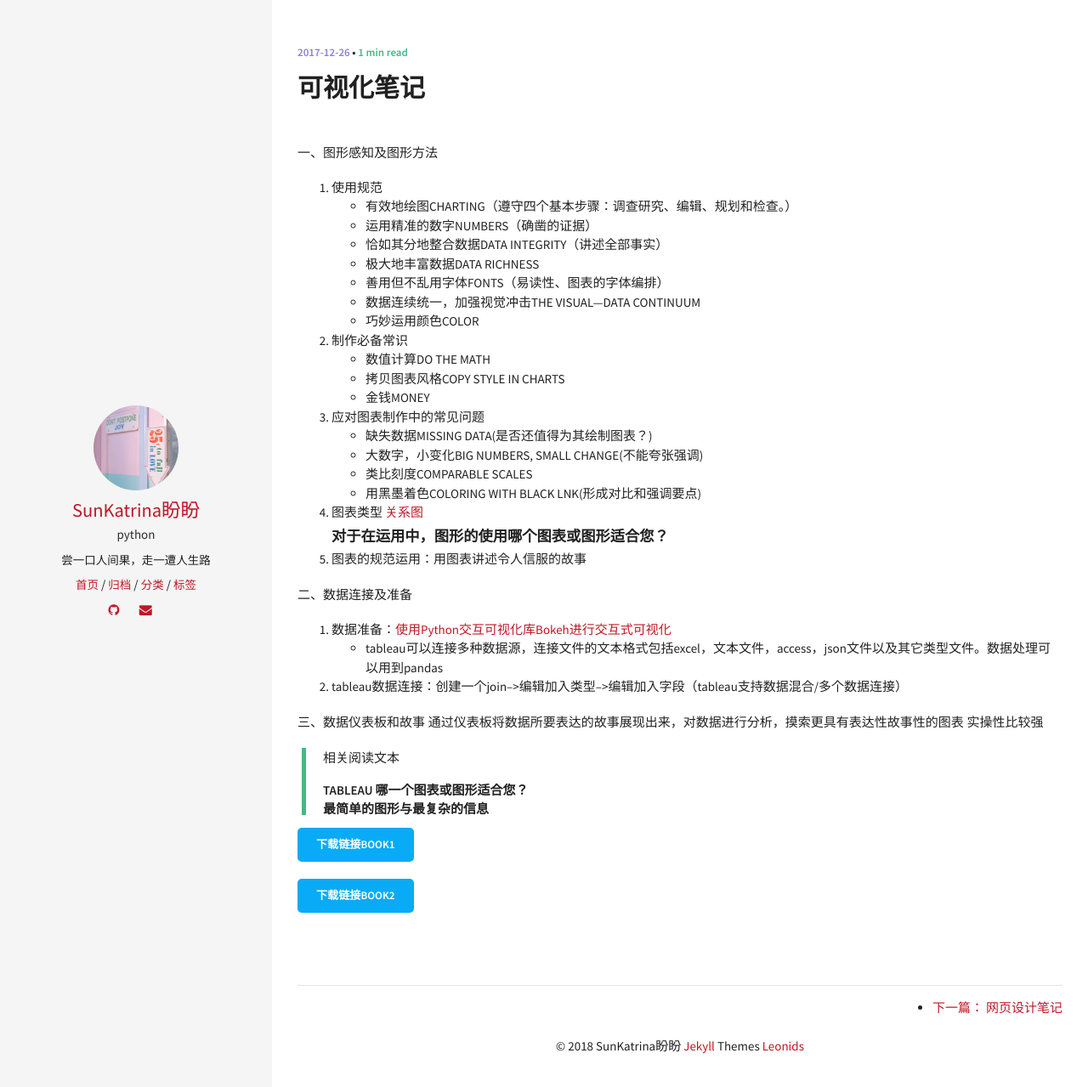
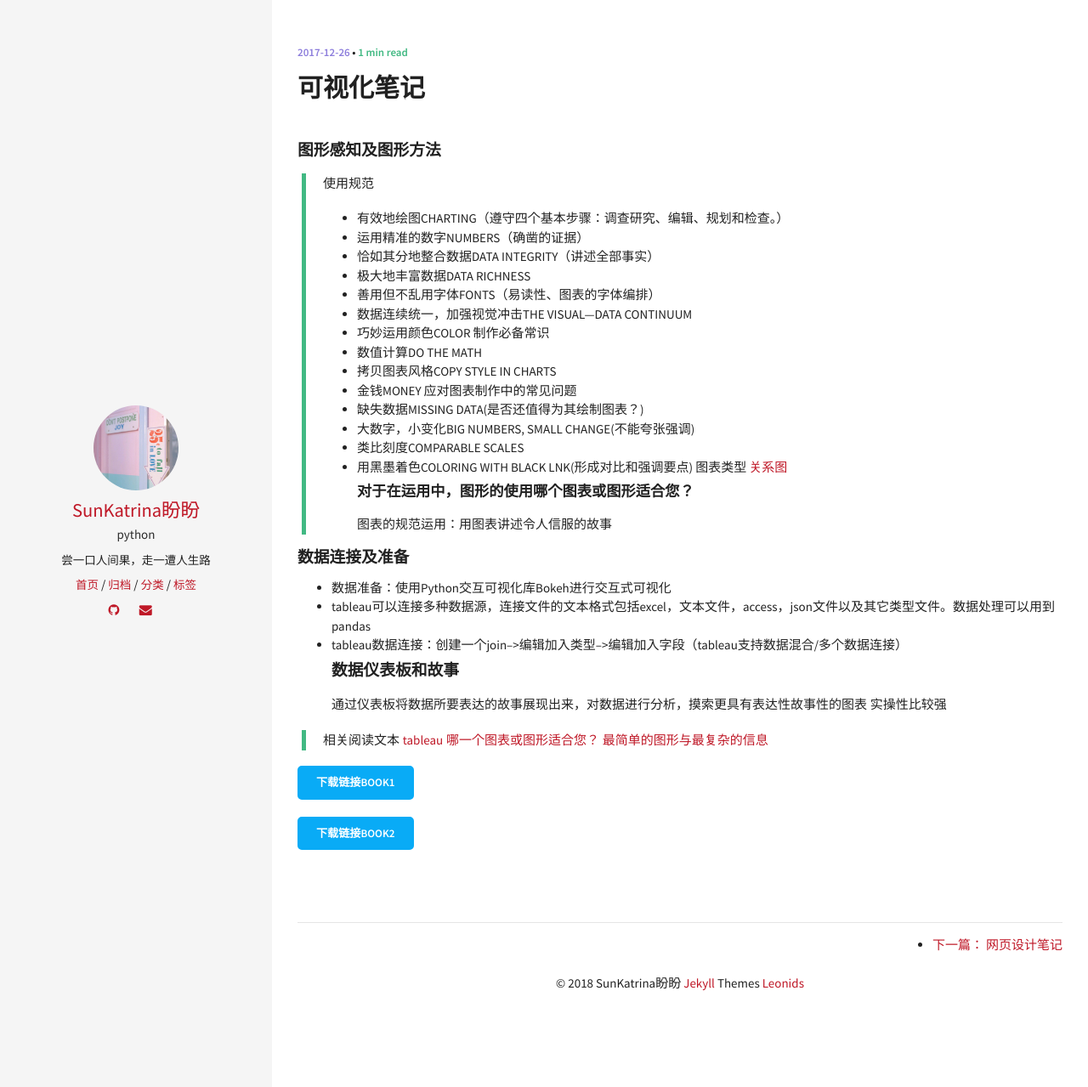
Before and after one commit to sunsipan/sunsipan.github.io, a Jekyll site: the page built from _posts/2017-12-26-Information-visualization.md, in a window 1280 px wide. Shown: the top 1279 px of the page at 85% size. Built offline with Jekyll 4.4.1, drawn with Linux system fonts in a browser that asks for light colours; comment, search, counter and statistics services are not loaded.

Commit message:
Update 2017-12-26-Information-visualization.md

```diff
--- a/_posts/2017-12-26-Information-visualization.md
+++ b/_posts/2017-12-26-Information-visualization.md
@@ -7,41 +7,39 @@ date:   2017-12-26 11:44:41 +0800
 comments: true
 ---
 
-一、图形感知及图形方法
-1. 使用规范
-- 有效地绘图CHARTING（遵守四个基本步骤：调查研究、编辑、规划和检查。）
-- 运用精准的数字NUMBERS（确凿的证据）
-- 恰如其分地整合数据DATA INTEGRITY（讲述全部事实）
-- 极大地丰富数据DATA RICHNESS
-- 善用但不乱用字体FONTS（易读性、图表的字体编排）
-- 数据连续统一，加强视觉冲击THE VISUAL—DATA CONTINUUM
-- 巧妙运用颜色COLOR
-2. 制作必备常识
-- 数值计算DO THE MATH
-- 拷贝图表风格COPY STYLE IN CHARTS
-- 金钱MONEY
-3. 应对图表制作中的常见问题
-- 缺失数据MISSING DATA(是否还值得为其绘制图表？)
-- 大数字，小变化BIG NUMBERS, SMALL CHANGE(不能夸张强调)
-- 类比刻度COMPARABLE SCALES
-- 用黑墨着色COLORING WITH BLACK LNK(形成对比和强调要点)
-4. 图表类型
+#### 图形感知及图形方法
+> 使用规范
+* 有效地绘图CHARTING（遵守四个基本步骤：调查研究、编辑、规划和检查。）
+* 运用精准的数字NUMBERS（确凿的证据）
+* 恰如其分地整合数据DATA INTEGRITY（讲述全部事实）
+* 极大地丰富数据DATA RICHNESS
+* 善用但不乱用字体FONTS（易读性、图表的字体编排）
+* 数据连续统一，加强视觉冲击THE VISUAL—DATA CONTINUUM
+* 巧妙运用颜色COLOR
+> 制作必备常识
+* 数值计算DO THE MATH
+* 拷贝图表风格COPY STYLE IN CHARTS
+* 金钱MONEY
+> 应对图表制作中的常见问题
+* 缺失数据MISSING DATA(是否还值得为其绘制图表？)
+* 大数字，小变化BIG NUMBERS, SMALL CHANGE(不能夸张强调)
+* 类比刻度COMPARABLE SCALES
+* 用黑墨着色COLORING WITH BLACK LNK(形成对比和强调要点)
+> 图表类型
 [关系图](http://note.youdao.com/noteshare?id=8868eabf7e87eabd43d6cc48f09334c1)
 ##### 对于在运用中，图形的使用[哪个图表或图形适合您？](http://note.youdao.com/noteshare?id=0e1ee6bce9fc47e27707b0e2d3c45dde&sub=B152E99FA7B64BFD968F5AE3F8AA060A)
-5. 图表的规范运用：用图表讲述令人信服的故事
+> 图表的规范运用：用图表讲述令人信服的故事
 
-
-二、数据连接及准备
-1. 数据准备：[使用Python交互可视化库Bokeh进行交互式可视化](使用Python交互可视化库Bokeh进行交互式可视化)
-- tableau可以连接多种数据源，连接文件的文本格式包括excel，文本文件，access，json文件以及其它类型文件。数据处理可以用到pandas
-2. tableau数据连接：创建一个join-->编辑加入类型-->编辑加入字段（tableau支持数据混合/多个数据连接）
-
-三、数据仪表板和故事
+#### 数据连接及准备
+* 数据准备：使用Python交互可视化库Bokeh进行交互式可视化
+* tableau可以连接多种数据源，连接文件的文本格式包括excel，文本文件，access，json文件以及其它类型文件。数据处理可以用到pandas
+* tableau数据连接：创建一个join-->编辑加入类型-->编辑加入字段（tableau支持数据混合/多个数据连接）
+#### 数据仪表板和故事
 通过仪表板将数据所要表达的故事展现出来，对数据进行分析，摸索更具有表达性故事性的图表
 实操性比较强
 
 > 相关阅读文本
-###### [tableau 哪一个图表或图形适合您？]({{ site.url }}/assets/pdf/Which_chart_or_figure_is_suitable_for_you.pdf )
-###### [最简单的图形与最复杂的信息]({{ site.url }}/assets/pdf/最简单的图形与最复杂的信息_nodrm.pdf )
+[tableau 哪一个图表或图形适合您？]({{ site.url }}/assets/pdf/Which_chart_or_figure_is_suitable_for_you.pdf )
+[最简单的图形与最复杂的信息]({{ site.url }}/assets/pdf/最简单的图形与最复杂的信息_nodrm.pdf )
 <div markdown="0"><a href="https://pan.baidu.com/s/1dFq8UNB" class="btn btn-info">下载链接BOOK1</a></div>
 <div markdown="0"><a href="https://pan.baidu.com/s/1eSET1SY" class="btn btn-info">下载链接BOOK2</a></div>
```
